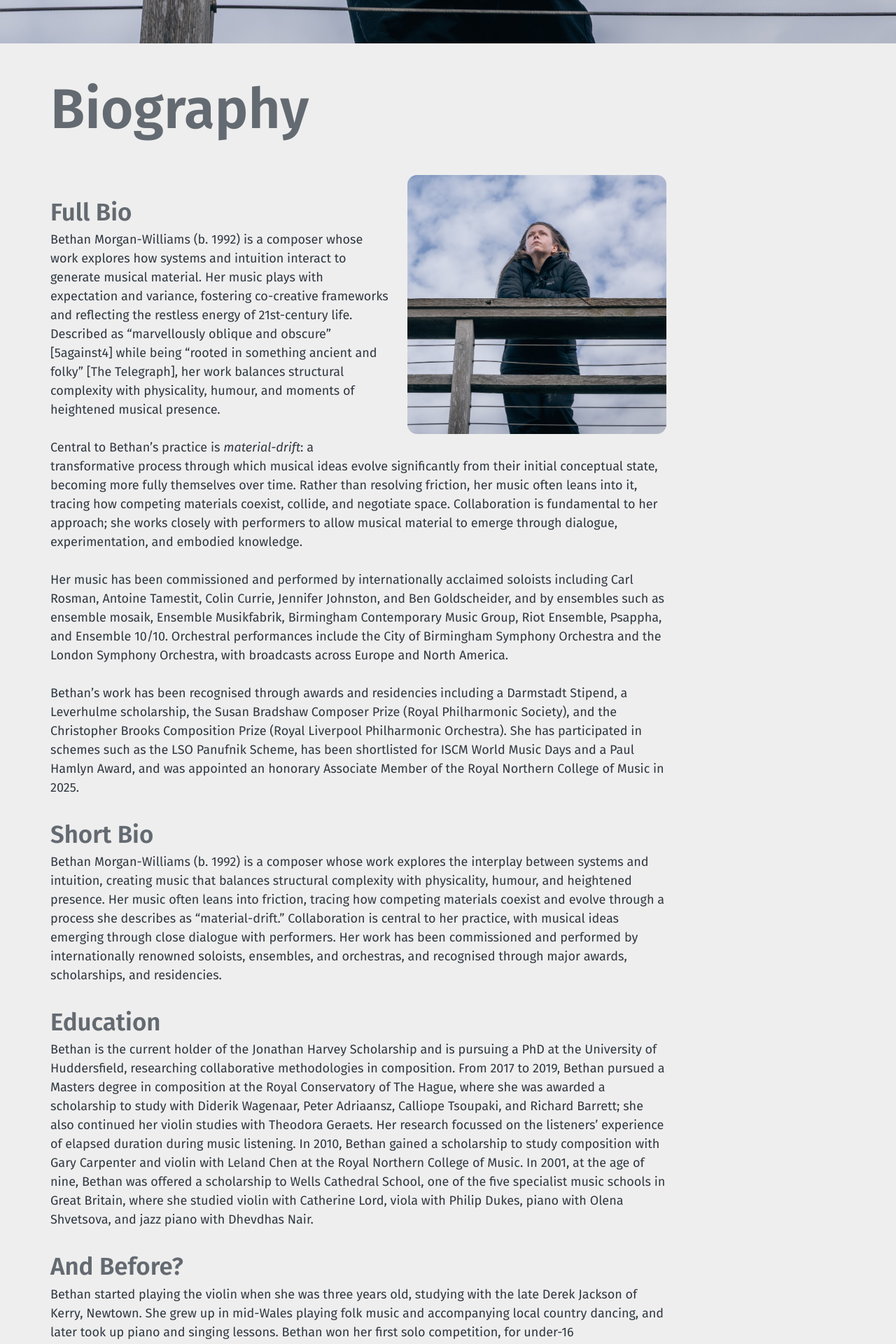
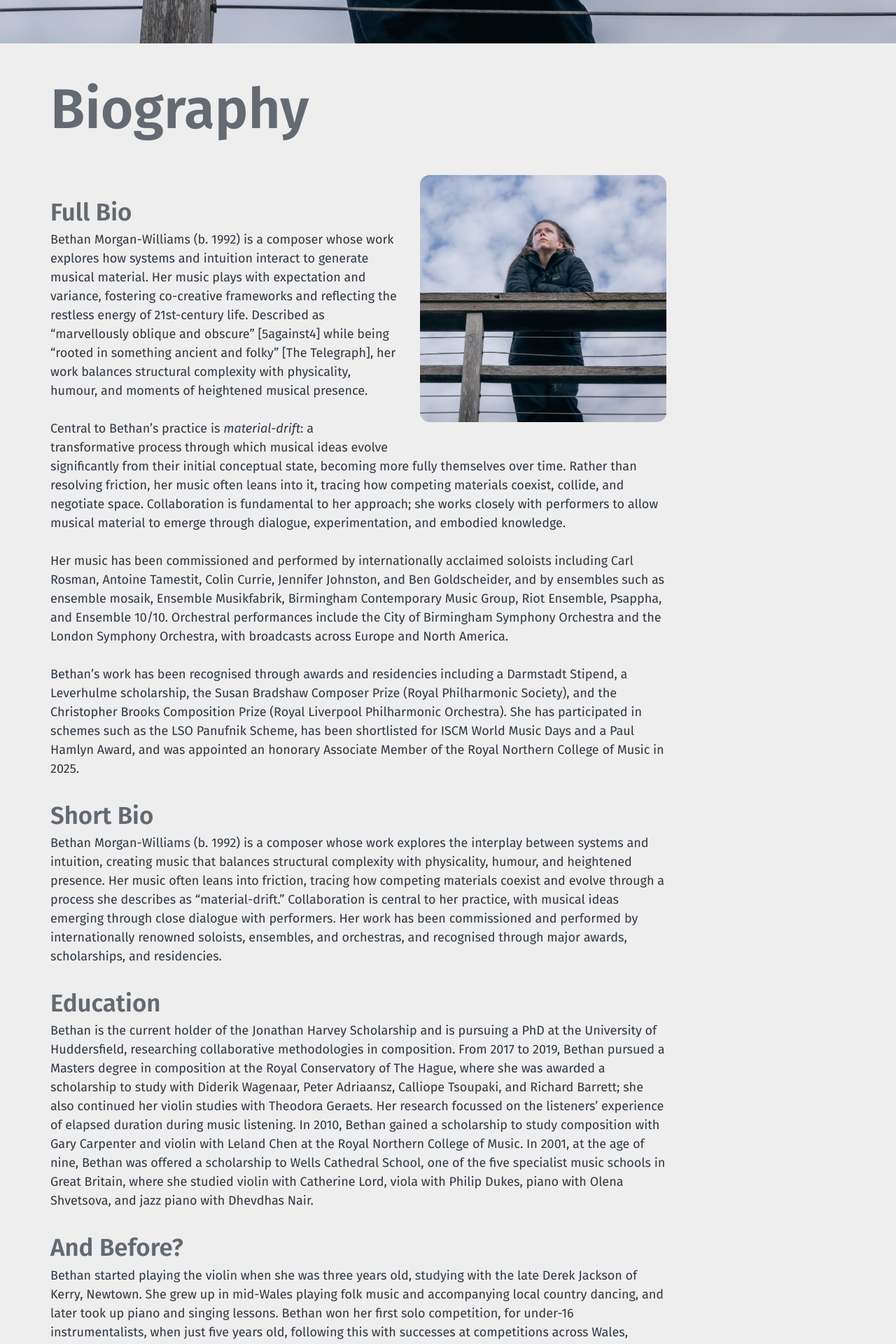
Before and after one commit to morganwilliamsb/website, a Jekyll site: the page built from biography.md, in a window 1280 px wide. Shown: the part 1337-3257 px from the top of the page at 70% size. Built offline with Jekyll 4.4.1, drawn with Linux system fonts in a browser that asks for light colours.

Commit message:
Update main.scss
bio page: header for phone, portrait for big screen

```diff
--- a/assets/stylesheets/main.scss
+++ b/assets/stylesheets/main.scss
@@ -9,23 +9,26 @@
 
 @import "basically-basic";
 
-/* —— Portrait for biography page —— */
+/* ===== Biography responsive image strategy ===== */
 
-.page-content img.bio-portrait {
-  float: right;
-  width: 42%;
-  max-width: 380px;
-  margin: 0 0 1.25rem 1.5rem;
-  border-radius: 14px;
+/* Desktop: show inline portrait, hide header image */
+@media (min-width: 901px) {
+  .page--about .page-image {
+    display: none;
+  }
+
+  .page-content img.bio-portrait {
+    float: right;
+    width: 40%;
+    max-width: 360px;
+    margin: 0 0 1.5rem 1.75rem;
+    border-radius: 14px;
+  }
 }
 
-/* On smaller screens — stack and center */
+/* Mobile: show header image, hide inline portrait */
 @media (max-width: 900px) {
   .page-content img.bio-portrait {
-    float: none;
-    width: 85%;
-    max-width: 380px;
-    margin: 0 auto 1rem;
-    display: block;
+    display: none;
   }
 }
```
